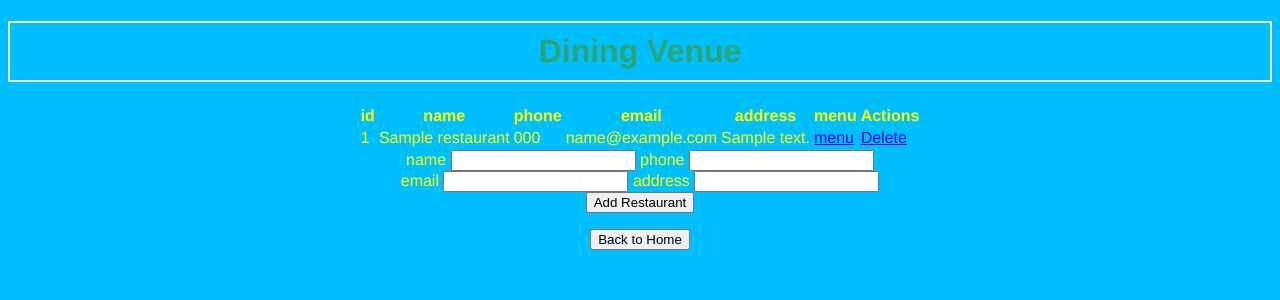
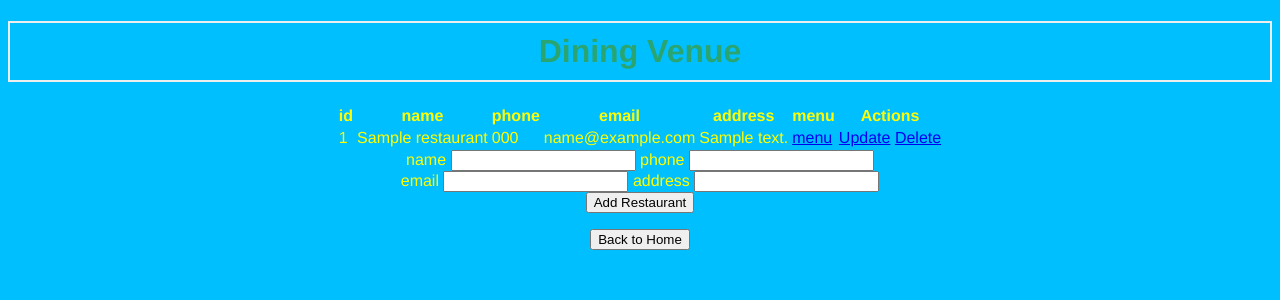
Before and after one commit to JQ100/nourishcampus, a Flask app: template nourish_campus/blueprints/restaurant/templates/views/admin.html in a window 1280 px wide. Shown: the top 300 px of the page. Run offline with Flask 2, Linux system fonts and the light colour scheme; the template is opened without the code that fills it: values that come from a table or form of the project are taken from there, others are empty; tables that the repository leaves empty hold one stand-in row (values such as "Sample post"); some libraries are stand-ins or nearby versions.

Commit message:
add update link for restaurants

```diff
--- a/nourish_campus/blueprints/restaurant/templates/views/admin.html
+++ b/nourish_campus/blueprints/restaurant/templates/views/admin.html
@@ -28,6 +28,7 @@
                 <td>{{ restaurant.address }}</td>
                 <td><a href="/menu_item/{{restaurant.id}}">menu</a></td>
                 <td>
+                    <a href="/restaurant/update/{{restaurant.id}}">Update</a>
                     <a href="/restaurant/delete/{{restaurant.id}}">Delete</a>
                 </td>
             </tr>
```
